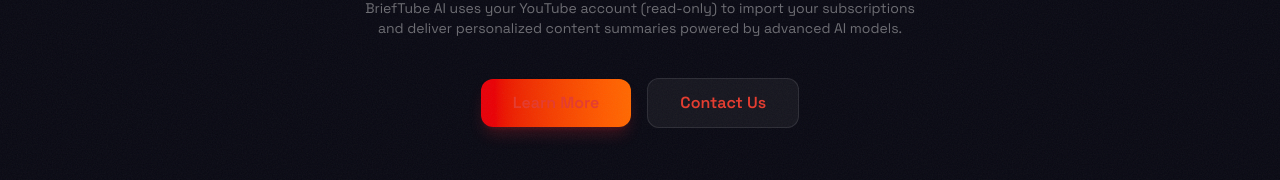
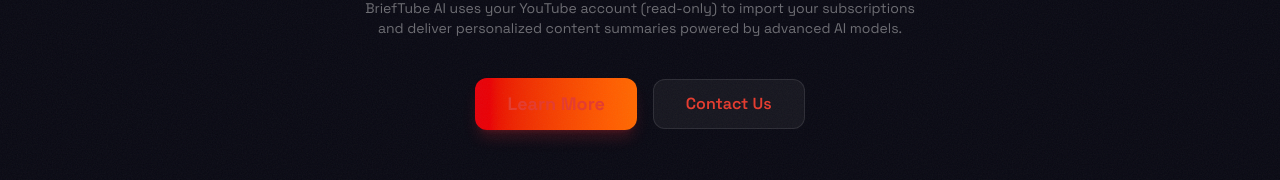
Before and after one commit to nzt108-dev/architect-portfolio, a Next.js app: page /brieftube in a window 1280 px wide. Shown: the part 438-618 px from the top of the page. Built offline with nearby package versions, Linux system fonts and the light colour scheme; no server answers; the database is empty.

Commit message:
fix: improve button visibility on BriefTube landing

```diff
--- a/app/brieftube/page.tsx
+++ b/app/brieftube/page.tsx
@@ -38,7 +38,7 @@
                 <div className="flex flex-wrap items-center justify-center gap-4">
                     <a
                         href="#features"
-                        className="rounded-xl bg-gradient-to-r from-red-600 to-orange-500 px-8 py-3 font-semibold text-white shadow-lg shadow-red-500/20 transition hover:shadow-red-500/40 hover:scale-[1.02]"
+                        className="rounded-xl bg-gradient-to-r from-red-600 to-orange-500 px-8 py-3 font-bold text-white text-lg shadow-lg shadow-red-500/20 transition hover:shadow-red-500/40 hover:scale-[1.02]"
                     >
                         Learn More
                     </a>
```
